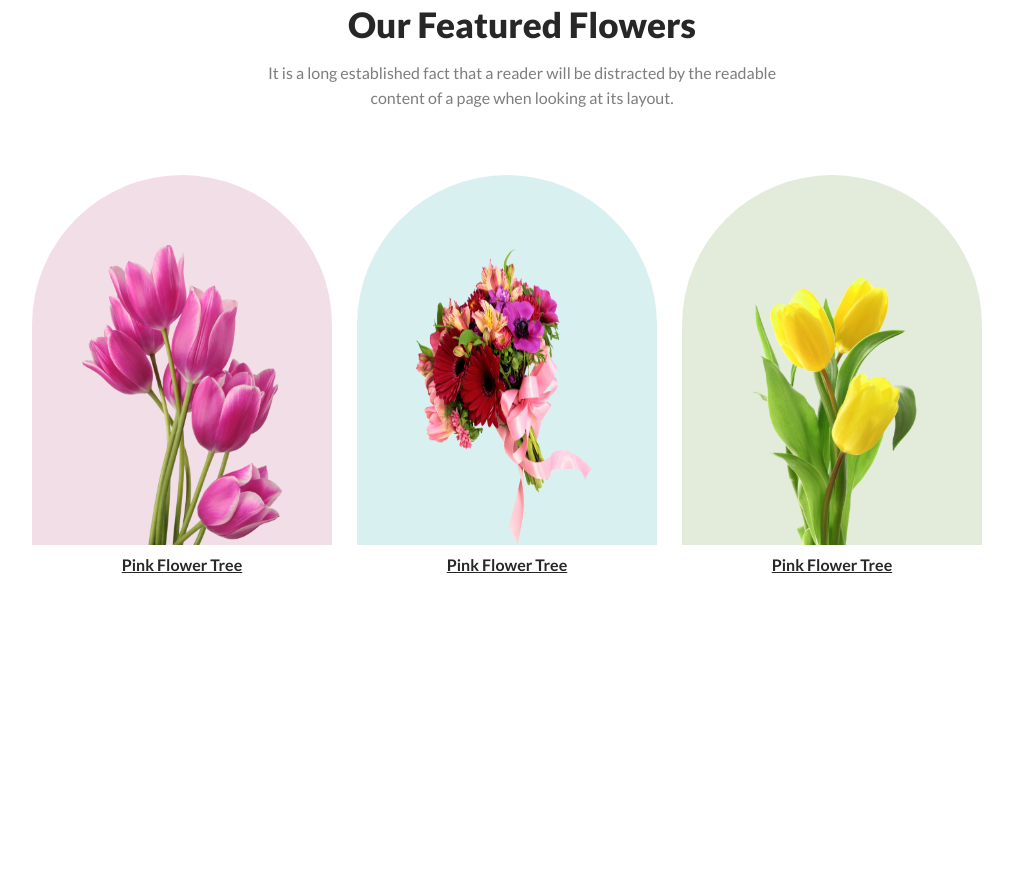
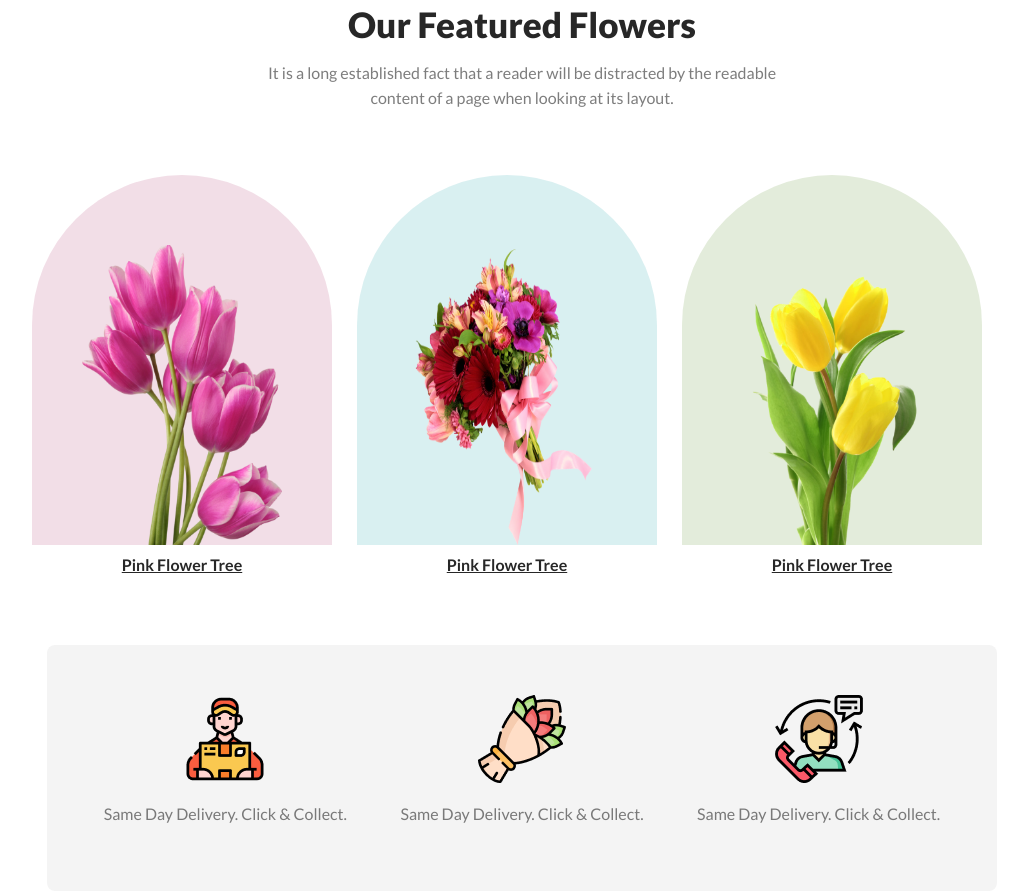
Before and after one commit to rojina560/flower-shop, a plain HTML site: page index.html in a window 1280 px wide. Shown: the part 650-1544 px from the top of the page, without its empty margins (118-1131 px from the left). Before the commit the page ends 1224 px from the top, so only its background shows below. Drawn offline with Linux system fonts and the light colour scheme.

Commit message:
delivery and collect section added

```diff
--- a/index.html
+++ b/index.html
@@ -61,6 +61,25 @@
                 </div>
 
         </section>
+        <!-- delivary and collect section  -->
+        <section>
+            <div class="delivery-container">
+                <div class="delivery-item">
+                    <img src="images/Group 57.png" alt="">
+                    <p class="section-description"> Same Day Delivery. Click & Collect.</p>
+
+                </div>
+                <div class="delivery-item">
+                    <img src="images/Group 58.png" alt="">
+                    <p class="section-description">Same Day Delivery. Click & Collect.</p>
+                </div>
+                <div class="delivery-item">
+                    <img src="images/Group 59.png" alt="">
+                    <p class="section-description">Same Day Delivery. Click & Collect.</p>
+                </div>
+            </div>
+
+        </section>
 
     </main>
     <footer>
--- a/style.css
+++ b/style.css
@@ -92,8 +92,18 @@ body{
     color: #272727;
     text-decoration: underline;
 }
-/* .color-container{
+/* delivery and collect section sytle code  */
+.delivery-container{
+    width: 950px;
+    margin: 100px auto;
     display: flex;
-    justify-content: space-between;
-    margin: 0 200px;
-} */
+    text-align: center;
+    justify-content: space-around;
+    border-radius: 8px;
+    background: rgba(39, 39, 39, 0.05);
+    padding: 50px;
+    gap: 40px;
+
+
+
+}
```
